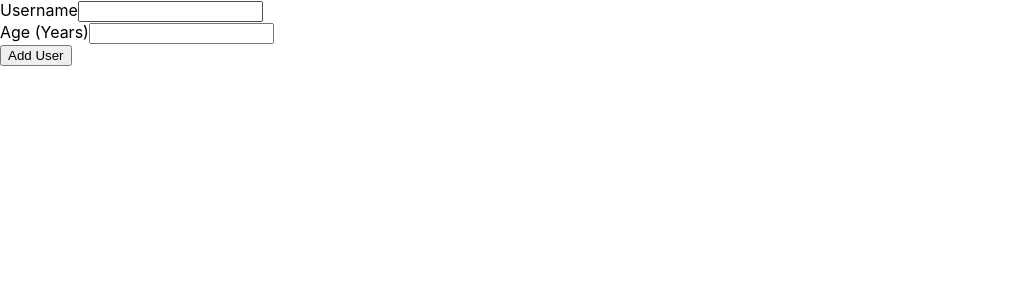
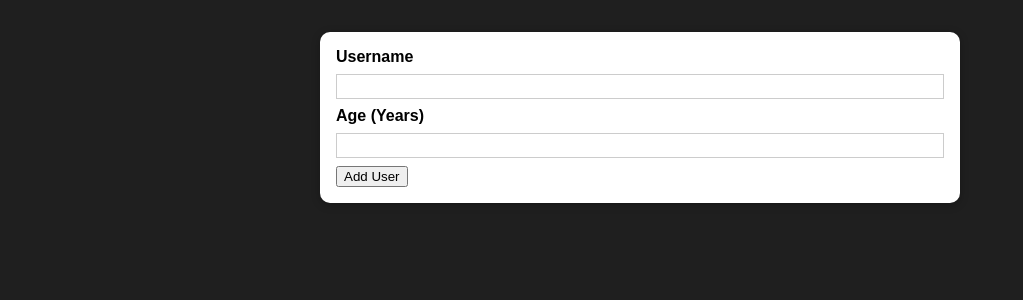
Before and after one commit to justinsadakhom/react-practice-project, a JavaScript app: page / in a window 1280 px wide. Shown: the top 300 px of the page, without its empty margins (0-1023 px from the left). Built offline with nearby package versions, Linux system fonts and the light colour scheme.

Commit message:
Add styling for Card

```diff
--- a/package.json
+++ b/package.json
@@ -9,6 +9,7 @@
     "react": "^18.2.0",
     "react-dom": "^18.2.0",
     "react-scripts": "5.0.1",
+    "styled-components": "^5.3.5",
     "web-vitals": "^2.1.4"
   },
   "scripts": {
--- a/src/App.js
+++ b/src/App.js
@@ -2,7 +2,7 @@ import { AddUser } from "./components/Users/AddUser";
 
 export const App = () => {
   return (
-    <div className="App">
+    <div>
       <AddUser />
     </div>
   );
--- /dev/null
+++ b/src/components/UI/Card.js
@@ -0,0 +1,11 @@
+import styled from "styled-components";
+
+const CardDiv = styled.div`
+  background: white;
+  box-shadow: 0 2px 8px rgba(0, 0, 0, 0.26);
+  border-radius: 10px;
+`;
+
+export const Card = ({ children, className }) => {
+  return <CardDiv className={className}>{children}</CardDiv>;
+};
--- a/src/components/Users/AddUser.js
+++ b/src/components/Users/AddUser.js
@@ -1,9 +1,40 @@
+import styled from "styled-components";
+import { Card } from "../UI/Card";
+
+const StyledCard = styled(Card)`
+  margin: 2rem auto;
+  padding: 1rem;
+  width: 90%;
+  max-width: 40rem;
+
+  & label {
+    display: block;
+    font-weight: bold;
+    margin-bottom: 0.5rem;
+  }
+
+  & input {
+    font: inherit;
+    display: block;
+    width: 100%;
+    border: 1px solid #ccc;
+    padding: 0.15rem;
+    margin-bottom: 0.5rem;
+  }
+
+  & input:focus {
+    outline: none;
+    border-color: #4f005f;
+  }
+`;
+
 export const AddUser = () => {
   const addUserHandler = (event) => {
     event.preventDefault();
   };
 
   return (
+    <StyledCard>
       <form onSubmit={addUserHandler}>
         <div>
           <label htmlFor="username">Username</label>
@@ -15,5 +46,6 @@ export const AddUser = () => {
         </div>
         <button type="submit">Add User</button>
       </form>
+    </StyledCard>
   );
 };
--- a/src/index.css
+++ b/src/index.css
@@ -1,13 +1,12 @@
+* {
+  box-sizing: border-box;
+}
+
+html {
+  font-family: sans-serif;
+  background: #1f1f1f;
+}
+
 body {
   margin: 0;
-  font-family: -apple-system, BlinkMacSystemFont, 'Segoe UI', 'Roboto', 'Oxygen',
-    'Ubuntu', 'Cantarell', 'Fira Sans', 'Droid Sans', 'Helvetica Neue',
-    sans-serif;
-  -webkit-font-smoothing: antialiased;
-  -moz-osx-font-smoothing: grayscale;
 }
-
-code {
-  font-family: source-code-pro, Menlo, Monaco, Consolas, 'Courier New',
-    monospace;
-}
```
Also changed, not shown: 1 other file (tests, documents, lock files or other folders). Lines whose indentation alone changed are shown as unchanged.
